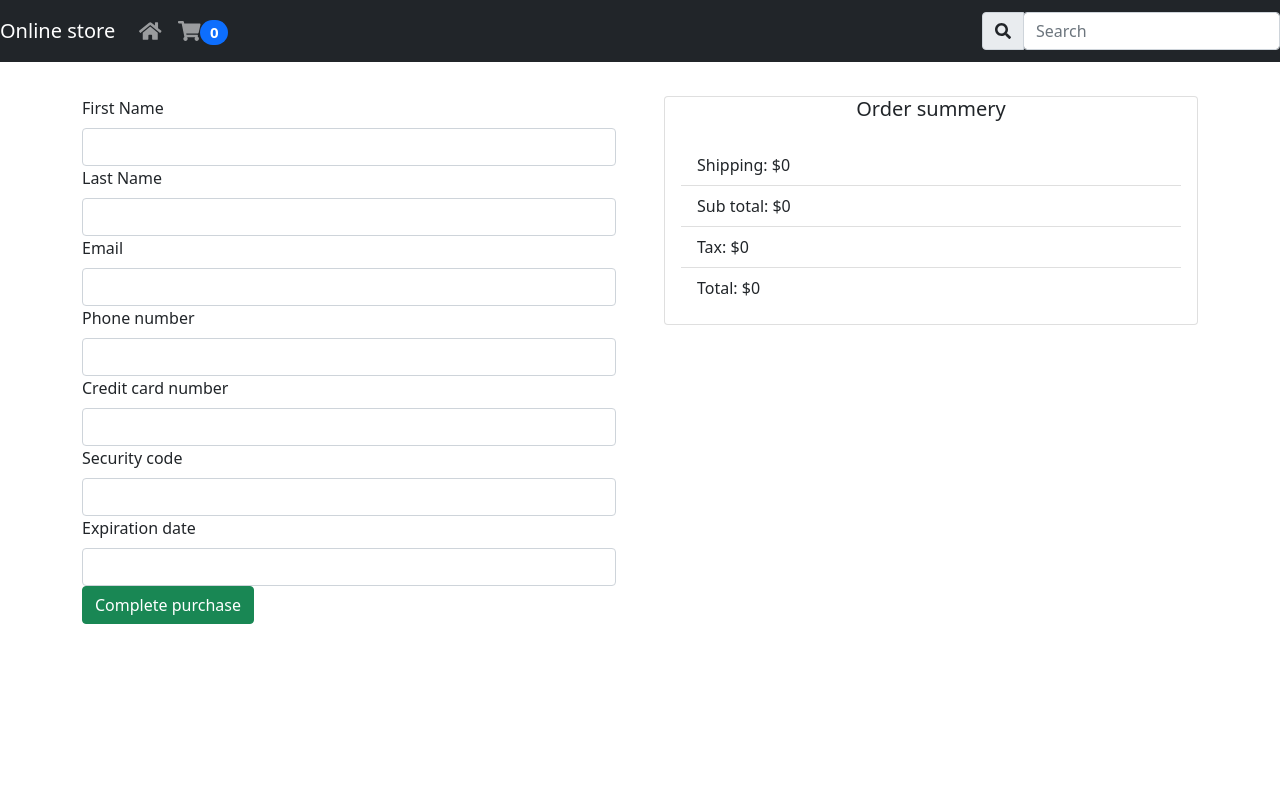
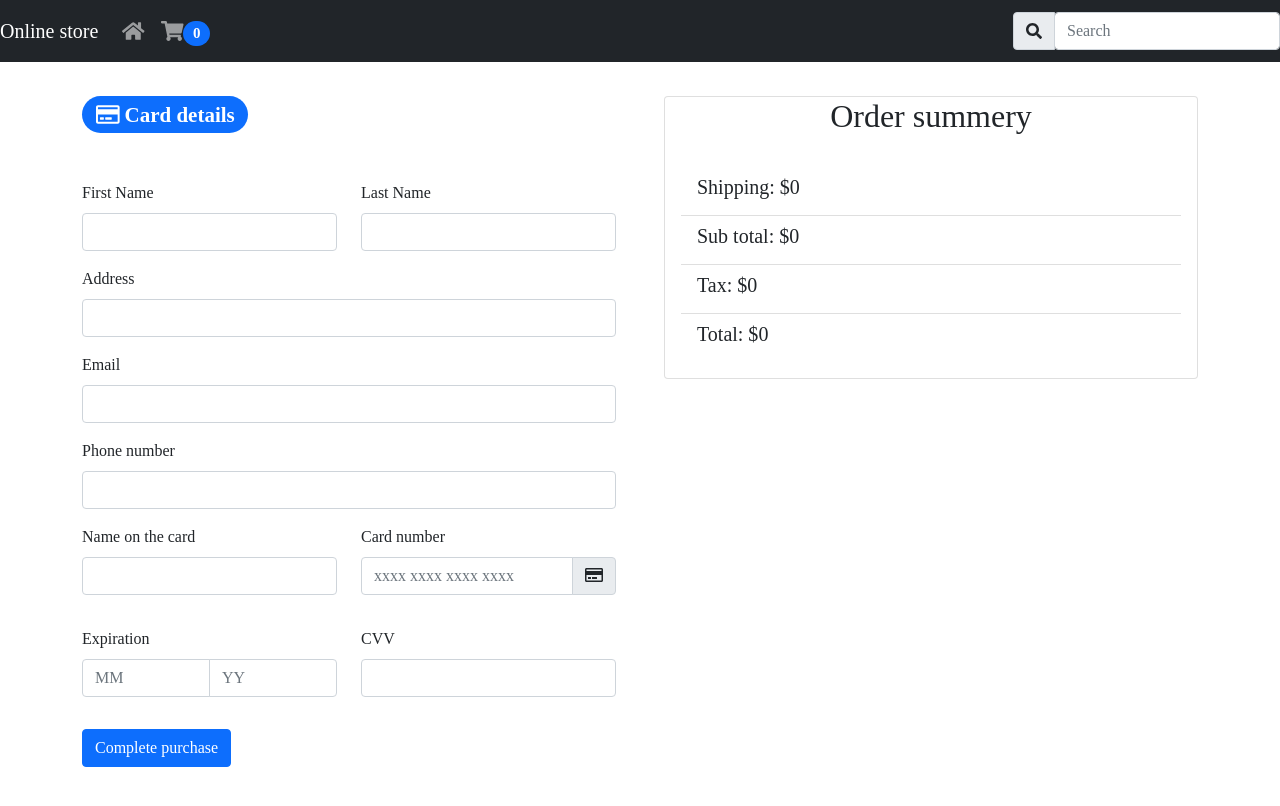
Before and after one commit to SirMunyex/Nextjs-shoppingcart-template, a Next.js app: page /checkout in a window 1280 px wide. Shown: the top 806 px of the page. Built offline with nearby package versions, Linux system fonts and the light colour scheme.

Commit message:
adding global font completing checkout page

```diff
--- a/components/layout.js
+++ b/components/layout.js
@@ -12,7 +12,7 @@ export default function Layout({ children }) {
     });
 
     return (
-      <div>
+      <div style={{"font-family":"Times New Roman"}}>
 
         <Navbar bg="dark" variant="dark"fixed="top" expand="lg">
           <Navbar.Brand>Online store</Navbar.Brand>
@@ -47,6 +47,8 @@ export default function Layout({ children }) {
     </InputGroup.Text>
     <Form className="d-flex" action="/search">
       <FormControl
+        autocomplete="off"
+        style={{"font-family":"Times New Roman"}}
         type="search"
         placeholder="Search"
         className="mr-2"
--- a/pages/checkout.js
+++ b/pages/checkout.js
@@ -1,7 +1,7 @@
 import { useSelector } from "react-redux"
-import { Card, Col,ListGroup, Row, Container, Button, Form } from "react-bootstrap";
+import { Card, Badge, Col,ListGroup, Row, Container, Button, Form, InputGroup } from "react-bootstrap";
 
-export default function checkout({id}){
+export default function checkout(){
 
     const counter = useSelector(state => state.counter);
     const products = counter.items;
@@ -13,59 +13,109 @@ export default function checkout({id}){
       <Row className="g-5 mt-5 mb-5">
 
       <Col>
-       <Form>
+      <h3>
+      <Badge pill bg="primary">
+        <i class='far fa-credit-card'></i> Card details
+      </Badge>
+      </h3>
 
-        <Form.Group>
+       <Form className="mt-5">
+
+<Row className="mb-3">
+        <Form.Group as={Col}>
          <Form.Label>First Name</Form.Label>
-         <Form.Control type="text" />
+         <Form.Control required type="text" />
         </Form.Group>
 
-        <Form.Group>
+        <Form.Group as={Col}>
          <Form.Label>Last Name</Form.Label>
-         <Form.Control type="text" />
+         <Form.Control required type="text" />
+        </Form.Group>
+</Row>
+
+        <Form.Group className="mb-3">
+          <Form.Label>Address</Form.Label>
+          <Form.Control required type="name" />
         </Form.Group>
 
-        <Form.Group>
+        <Form.Group className="mb-3">
          <Form.Label>Email</Form.Label>
-         <Form.Control type="email" />
+         <Form.Control required type="email" />
         </Form.Group>
 
-        <Form.Group>
+        <Form.Group className="mb-3">
          <Form.Label>Phone number</Form.Label>
-         <Form.Control type="text" />
+         <Form.Control required type="text" />
         </Form.Group>
 
-        <Form.Group>
-         <Form.Label>Credit card number</Form.Label>
-         <Form.Control type="text" />
+<Row className="mb-3">
+        <Form.Group as={Col}>
+         <Form.Label>Name on the card</Form.Label>
+         <Form.Control required type="text" />
         </Form.Group>
 
-        <Form.Group>
-         <Form.Label>Security code</Form.Label>
-         <Form.Control type="text" />
+        <Form.Group as={Col}>
+         <Form.Label>Card number</Form.Label>
+         {/* <Form.Control required type="tel" inputmode="numeric" pattern="[0-9\s]{13,19}" autocomplete="cc-number" maxlength="19" placeholder="xxxx xxxx xxxx xxxx" /> */}
+
+
+         <InputGroup className="mb-3">
+<Form.Control required type="tel" inputmode="numeric" pattern="[0-9\s]{13,19}" autocomplete="cc-number" maxlength="19" placeholder="xxxx xxxx xxxx xxxx" />
+  <InputGroup.Text id="basic-addon1">
+   <span className="">
+    <i class='far fa-credit-card'></i>
+   </span>
+
+  </InputGroup.Text>
+</InputGroup>
+
+
         </Form.Group>
 
-        <Form.Group>
-         <Form.Label>Expiration date</Form.Label>
-         <Form.Control type="text" />
-        </Form.Group>
+</Row>
 
-        <Button type="submit" variant="success"> Complete purchase</Button>
+
+
+
+<Row className="mb-3">
+
+<Form.Group as={Col}>
+<Form.Label>Expiration</Form.Label>
+
+<InputGroup className="mb-3" >
+  <Form.Control placeholder="MM" />
+  <Form.Control placeholder="YY" />
+</InputGroup>
+</Form.Group>
+
+
+<Form.Group as={Col}>
+  <Form.Label>CVV</Form.Label>
+  <Form.Control/>
+</Form.Group>
+
+
+</Row>
+
+        <Button type="submit" variant="primary"> Complete purchase</Button>
 
        </Form>
+
       </Col>
+
+
 
       <Col>
        <Card>
 
-        <Card.Title className="text-center">Order summery</Card.Title>
+        <Card.Title className="text-center"><h2>Order summery</h2></Card.Title>
 
         <Card.Body>
         <ListGroup variant="flush">
-        <ListGroup.Item>Shipping: $0</ListGroup.Item>
-        <ListGroup.Item>Sub total: ${total}</ListGroup.Item>
-        <ListGroup.Item>Tax: $0</ListGroup.Item>
-        <ListGroup.Item>Total: ${total}</ListGroup.Item>
+        <ListGroup.Item><h5>Shipping: $0</h5></ListGroup.Item>
+        <ListGroup.Item><h5>Sub total: ${Math.round(( total + Number.EPSILON ) * 100 ) / 100}</h5></ListGroup.Item>
+        <ListGroup.Item><h5>Tax: $0</h5></ListGroup.Item>
+        <ListGroup.Item><h5>Total: ${Math.round(( total + Number.EPSILON ) * 100 ) / 100}</h5></ListGroup.Item>
         </ListGroup>
         </Card.Body>
 
@@ -77,17 +127,3 @@ export default function checkout({id}){
      </div>
     )
 }
-
-export async function getStaticProps(context){
-
-  const id = context.params;
-
-  if (!id) {
-    return {
-      notFound: true,
-    }
-  }
-
-  return { props: { id } }
-
-}
```
Also changed, not shown: pages/cart.js (+30 -9 lines), pages/home/[page].js (+5 -4 lines), pages/product/[id].js (+17 -3 lines), pages/search.js (+14 -6 lines).
